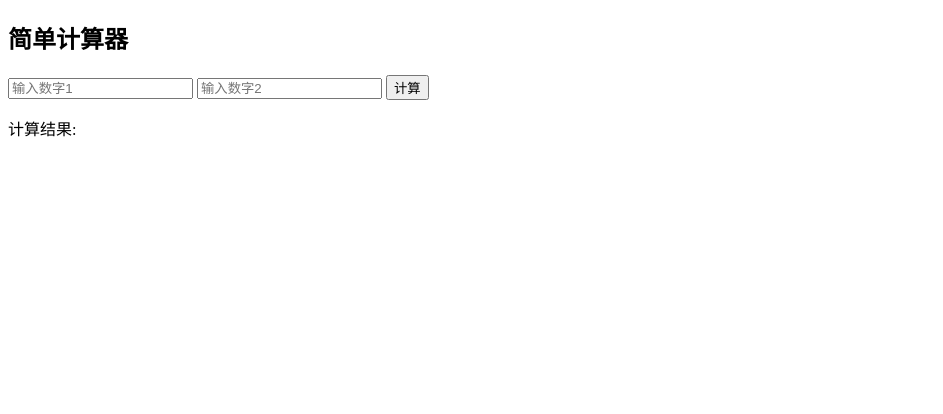
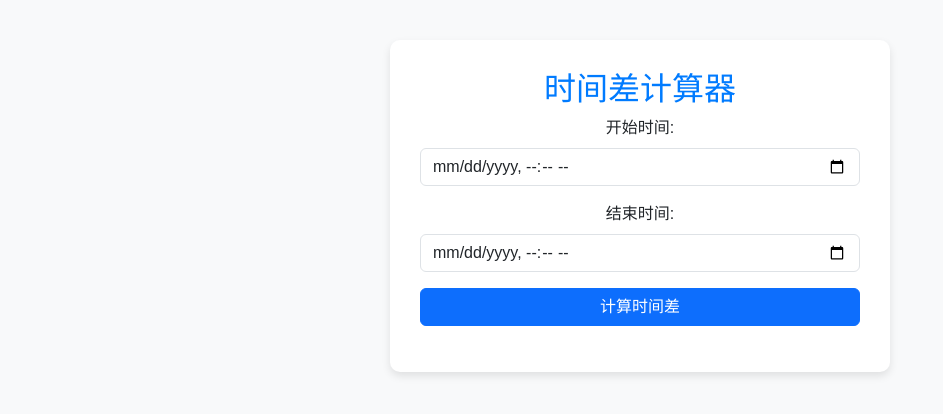
Before and after one commit to xu-y-y/hujie, a plain HTML site: page index.html in a window 1280 px wide. Shown: the whole page, without its empty margins (0-943 px from the left). Drawn offline with nearby package versions, Linux system fonts and the light colour scheme.

Commit message:
index.html

```diff
--- a/index.html
+++ b/index.html
@@ -3,25 +3,73 @@
 <head>
     <meta charset="UTF-8">
     <meta name="viewport" content="width=device-width, initial-scale=1.0">
-    <title>数据计算器</title>
+    <title>时间差计算器</title>
+
+    <!-- 引入 Bootstrap -->
+    <link rel="stylesheet" href="https://cdn.jsdelivr.net/npm/bootstrap@5.3.0/dist/css/bootstrap.min.css">
+
+    <style>
+        body {
+            background-color: #f8f9fa;
+            text-align: center;
+            padding: 40px;
+            font-family: Arial, sans-serif;
+        }
+        .container {
+            max-width: 500px;
+            background: white;
+            padding: 30px;
+            border-radius: 10px;
+            box-shadow: 0 4px 8px rgba(0, 0, 0, 0.1);
+        }
+        h2 { color: #007bff; }
+        button { width: 100%; }
+    </style>
+
     <script>
-        function calculate() {
-            let num1 = parseFloat(document.getElementById("num1").value);
-            let num2 = parseFloat(document.getElementById("num2").value);
-            if (isNaN(num1) || isNaN(num2)) {
-                alert("请输入有效的数字");
+        function calculateTimeDifference() {
+            let startTime = new Date(document.getElementById("startTime").value);
+            let endTime = new Date(document.getElementById("endTime").value);
+
+            if (isNaN(startTime) || isNaN(endTime)) {
+                alert("请输入有效的时间");
                 return;
             }
-            let result = num1 + num2;
-            document.getElementById("result").innerText = "计算结果: " + result;
+
+            let diffMs = endTime - startTime;
+            if (diffMs < 0) {
+                alert("结束时间必须大于开始时间");
+                return;
+            }
+
+            let diffSeconds = Math.floor(diffMs / 1000);
+            let diffMinutes = Math.floor(diffSeconds / 60);
+            let diffHours = Math.floor(diffMinutes / 60);
+            let diffDays = Math.floor(diffHours / 24);
+
+            document.getElementById("result").innerHTML = `
+                <b>${diffDays}</b> 天,
+                <b>${diffHours % 24}</b> 小时,
+                <b>${diffMinutes % 60}</b> 分钟,
+                <b>${diffSeconds % 60}</b> 秒
+            `;
         }
     </script>
 </head>
 <body>
-    <h2>简单计算器</h2>
-    <input type="number" id="num1" placeholder="输入数字1">
-    <input type="number" id="num2" placeholder="输入数字2">
-    <button onclick="calculate()">计算</button>
-    <p id="result">计算结果: </p>
+    <div class="container">
+        <h2>时间差计算器</h2>
+        <label for="startTime" class="form-label">开始时间:</label>
+        <input type="datetime-local" id="startTime" class="form-control mb-3">
+
+        <label for="endTime" class="form-label">结束时间:</label>
+        <input type="datetime-local" id="endTime" class="form-control mb-3">
+
+        <button class="btn btn-primary" onclick="calculateTimeDifference()">计算时间差</button>
+        <p id="result" class="mt-3"></p>
+    </div>
+
+    <!-- 引入 Bootstrap 脚本（可选） -->
+    <script src="https://cdn.jsdelivr.net/npm/bootstrap@5.3.0/dist/js/bootstrap.bundle.min.js"></script>
 </body>
 </html>
```
